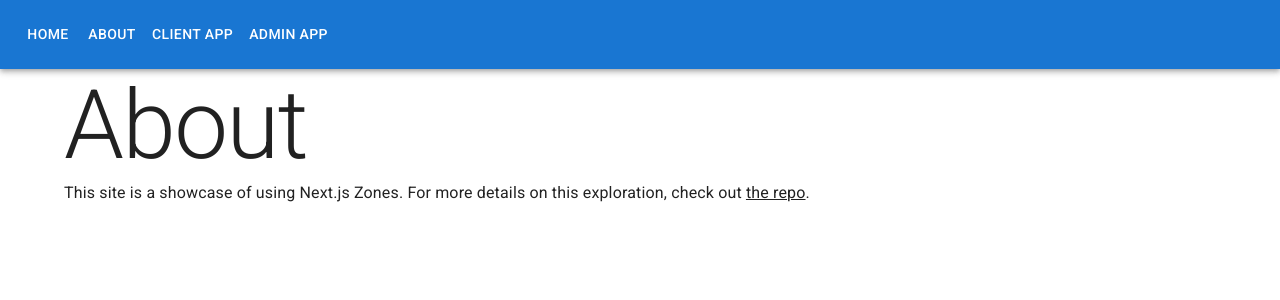
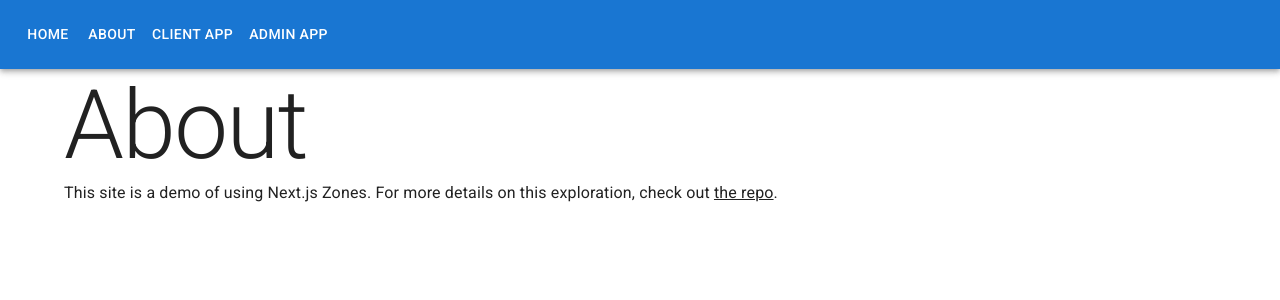
Before and after one commit to FormidableLabs/demo-nextjs-zones, a Next.js app in the folder apps/public/: page /about in a window 1280 px wide. Shown: the top 300 px of the page. Built offline with nearby package versions, Linux system fonts and the light colour scheme.

Commit message:
Update about.tsx

```diff
--- a/apps/public/pages/about.tsx
+++ b/apps/public/pages/about.tsx
@@ -6,10 +6,10 @@ const About = () => {
     <div>
       <Typography variant="h1">About</Typography>
       <Typography>
-        This site is a showcase of using Next.js Zones. For more details on this
+        This site is a demo of using Next.js Zones. For more details on this
         exploration, check out{" "}
         <a
-          href="https://github.com/FormidableLabs/showcase-nextjs-zones/"
+          href="https://github.com/FormidableLabs/demo-nextjs-zones/"
           target="_blank"
           rel="noreferrer"
           style={{ textDecoration: "underline" }}
```
